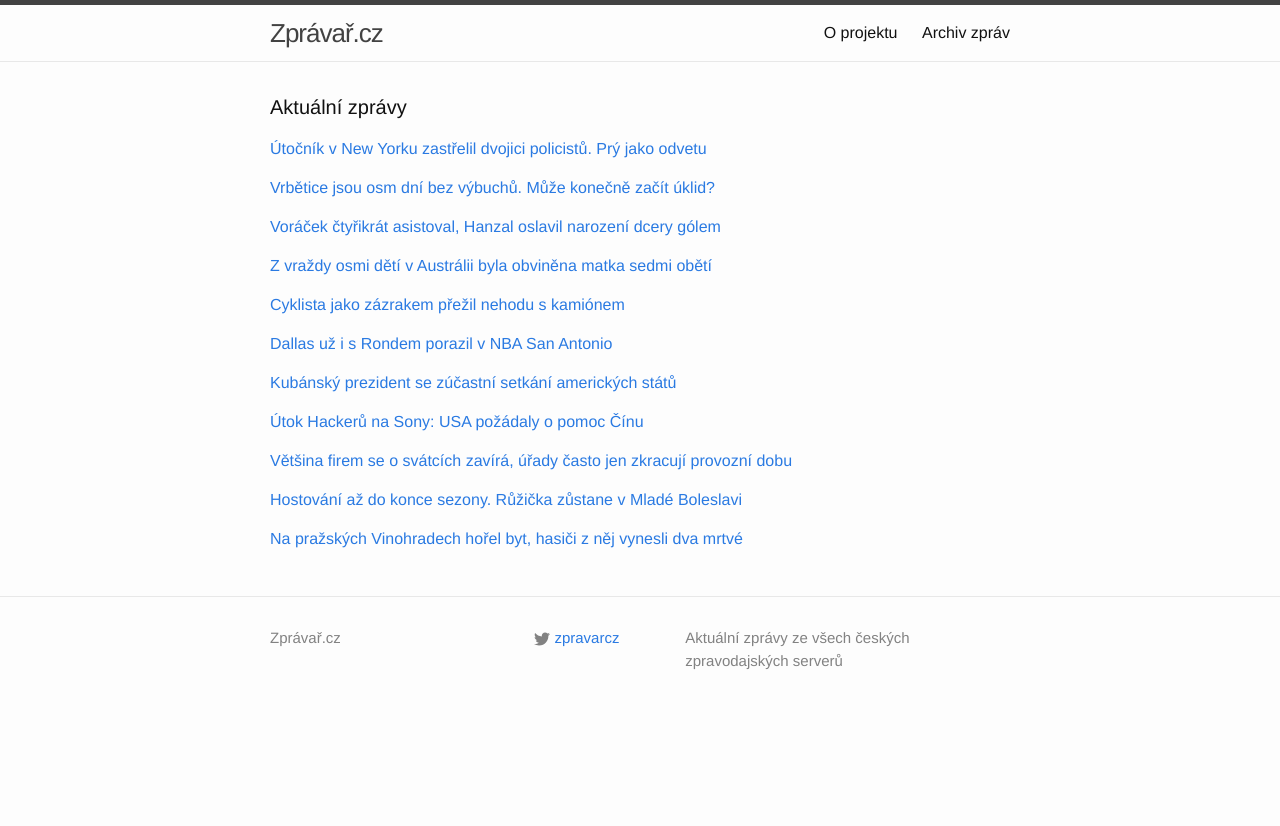
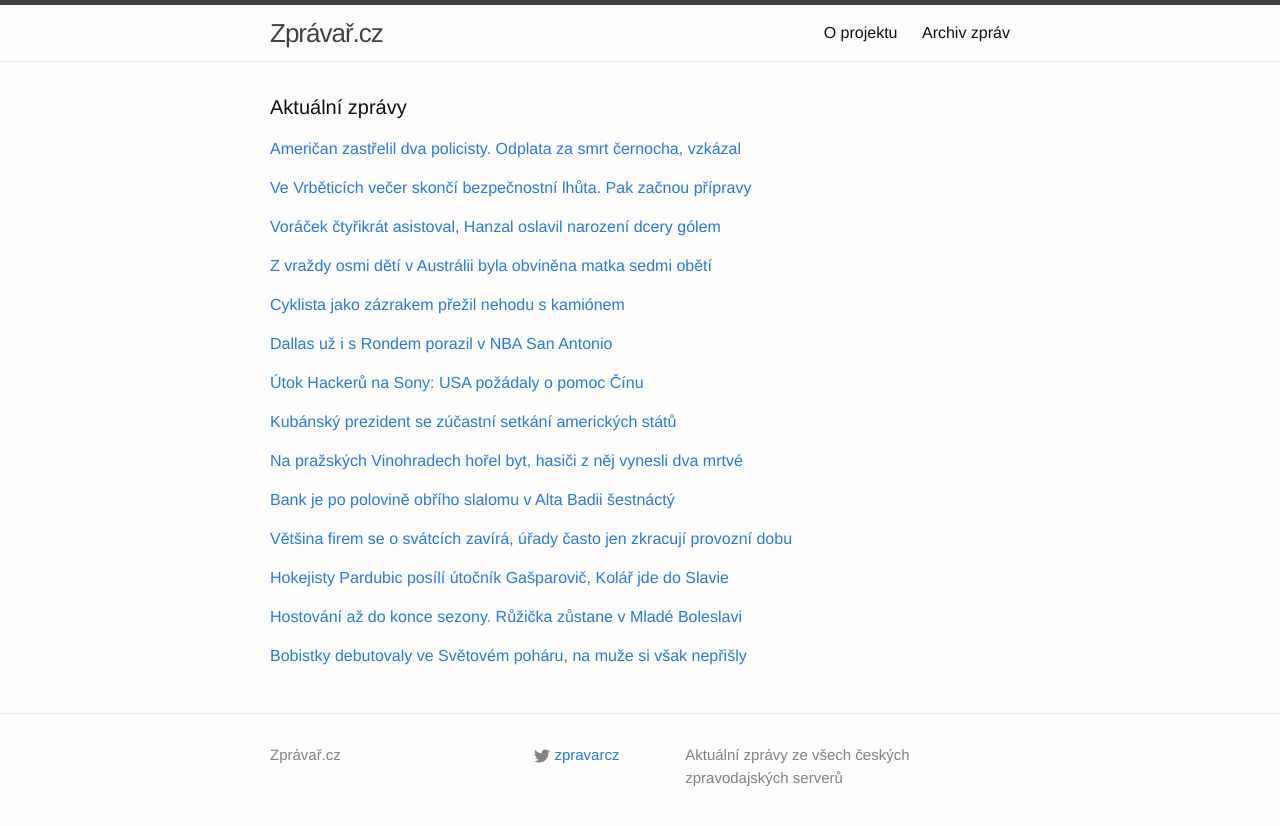
Before and after one commit to adliska/zpravar, a Jekyll site: the page built from index.html, in a window 1280 px wide. Shown: the top 826 px of the page. Built offline with Jekyll 4.4.1, drawn with Linux system fonts in a browser that asks for light colours.

Commit message:
zpravar news update

```diff
--- a/index.html
+++ b/index.html
@@ -5,9 +5,10 @@ layout: default
 <div class="home">
     <h1 class="page-heading">Aktuální zprávy</h1>
 
-<p><a href="javascript:;" onclick="toggle_visibility('zpravy0')">Útočník v New Yorku zastřelil dvojici policistů. Prý jako odvetu</a></p>
+<p><a href="javascript:;" onclick="toggle_visibility('zpravy0')">Američan zastřelil dva policisty. Odplata za smrt černocha, vzkázal</a></p>
 <div id="zpravy0" style="display:none">
 <ul>
+<li><a href=http://zpravy.idnes.cz/vrazda-policistu-new-york-dci-/zahranicni.aspx?c=A141221_105258_zahranicni_mlb>Američan zastřelil dva policisty. Odplata za smrt černocha, vzkázal - zpravy.idnes.cz</a></li>
 <li><a href=http://echo24.cz/a/w233F>Útočník v New Yorku zastřelil dvojici policistů. Prý jako odvetu - echo24.cz</a></li>
 <li><a href=http://www.lidovky.cz/utocnik-v-new-yorku-zastrelil-dvojici-policistu-pote-se-zabil-pbo-/zpravy-svet.aspx?c=A141221_094511_ln_zahranici_mmu>Muž v USA se mstil za zabité černochy, zastřelil dva policisty  - www.lidovky.cz</a></li>
 <li><a href=http://www.tyden.cz/rubriky/zahranici/amerika/utocnik-v-new-yorku-zastrelil-dva-policisty-a-pote-sam-sebe_327992.html>Útočník v New Yorku zastřelil dva policisty a poté sám sebe - www.tyden.cz</a></li>
@@ -18,9 +19,10 @@ layout: default
 <li><a href=http://www.novinky.cz/zahranicni/amerika/356962-utocnik-v-new-yorku-zastrelil-dvojici-policistu-a-nasledne-i-sebe.html>Útočník v New Yorku zastřelil dvojici policistů a následně i sebe - www.novinky.cz</a></li>
 <li><a href=http://www.ceskenoviny.cz/zpravy/zpravy/utocnik-v-new-yorku-zastrelil-dvojici-policistu-pote-se-zabil/1161330>Útočník v New Yorku zastřelil dvojici policistů, poté se zabil - www.ceskenoviny.cz</a></li>
 </ul>
-</div><p><a href="javascript:;" onclick="toggle_visibility('zpravy1')">Vrbětice jsou osm dní bez výbuchů. Může konečně začít úklid?</a></p>
+</div><p><a href="javascript:;" onclick="toggle_visibility('zpravy1')">Ve Vrběticích večer skončí bezpečnostní lhůta. Pak začnou přípravy</a></p>
 <div id="zpravy1" style="display:none">
 <ul>
+<li><a href=http://www.tyden.cz/rubriky/domaci/ve-vrbeticich-vecer-skonci-bezpecnostni-lhuta-pak-zacnou-pripravy_328005.html>Ve Vrběticích večer skončí bezpečnostní lhůta. Pak začnou přípravy - www.tyden.cz</a></li>
 <li><a href=http://zpravy.aktualne.cz/regiony/ve-vrbeticich-se-neozvaly-zadne-vybuchy/r~b71c1e8288ef11e49fc3002590604f2e/>Vrbětice jsou osm dní bez výbuchů. Může konečně začít úklid? - zpravy.aktualne.cz</a></li>
 <li><a href=http://www.novinky.cz/domaci/356968-ve-vrbeticich-uplyne-lhuta-ke-vstupu-do-arealu-pyrotechnici-se-budou-moci-vratit.html>Ve Vrběticích uplyne lhůta ke vstupu do areálu, pyrotechnici se budou moci vrátit - www.novinky.cz</a></li>
 <li><a href=http://www.denik.cz/z_domova/ve-vrbeticich-se-neozvaly-zadne-vybuchy-dnes-uplyne-lhuta-20141221.html>Ve Vrběticích se neozvaly žádné výbuchy, dnes uplyne lhůta - www.denik.cz</a></li>
@@ -66,41 +68,62 @@ layout: default
 <li><a href=http://www.denik.cz/ostatni_sport/dallas-uz-i-s-rondem-porazil-v-nba-san-antonio-20141221.html>Dallas už i s Rondem porazil v NBA San Antonio - www.denik.cz</a></li>
 <li><a href=http://www.sportovninoviny.cz/zpravy/dallas-uz-i-s-rondem-porazil-v-nba-san-antonio/1161367>Dallas už i s Rondem porazil v NBA San Antonio - www.sportovninoviny.cz</a></li>
 </ul>
-</div><p><a href="javascript:;" onclick="toggle_visibility('zpravy6')">Kubánský prezident se zúčastní setkání amerických států</a></p>
+</div><p><a href="javascript:;" onclick="toggle_visibility('zpravy6')">Útok Hackerů na Sony: USA požádaly o pomoc Čínu</a></p>
 <div id="zpravy6" style="display:none">
+<ul>
+<li><a href=http://zpravy.e15.cz/zahranicni/udalosti/utok-hackeru-na-sony-usa-pozadaly-o-pomoc-cinu-1147745>Útok Hackerů na Sony: USA požádaly o pomoc Čínu - zpravy.e15.cz</a></li>
+<li><a href=http://zahranicni.ihned.cz/c1-63286370-americane-kvuli-kybernetickemu-utoku-na-sony-pozadali-o-pomoc-cinu>Američané kvůli kybernetickému útoku na Sony požádali o pomoc Čínu - zahranicni.ihned.cz</a></li>
+<li><a href=http://www.ceskenoviny.cz/zpravy/zpravy/usa-kvuli-hackerskemu-utoku-pozadaly-cinu-o-pomoc/1161331>USA kvůli hackerskému útoku požádaly Čínu o pomoc - www.ceskenoviny.cz</a></li>
+<li><a href=http://www.ceskenoviny.cz/zpravy/zpravy/usa-pry-kvuli-hackerskemu-utoku-pozadaly-cinu-o-pomoc/1161331>USA prý kvůli hackerskému útoku požádaly Čínu o pomoc - www.ceskenoviny.cz</a></li>
+</ul>
+</div><p><a href="javascript:;" onclick="toggle_visibility('zpravy7')">Kubánský prezident se zúčastní setkání amerických států</a></p>
+<div id="zpravy7" style="display:none">
 <ul>
 <li><a href=http://www.tyden.cz/rubriky/zahranici/amerika/kubansky-prezident-se-zucastni-setkani-americkych-statu_327975.html>Kubánský prezident se zúčastní setkání amerických států - www.tyden.cz</a></li>
 <li><a href=http://www.tyden.cz/rubriky/zahranici/amerika/kubansky-prezident-se-poprve-zucastni-setkani-americkych-statu_327975.html>Kubánský prezident se poprvé zúčastní setkání amerických států - www.tyden.cz</a></li>
 <li><a href=http://www.rozhlas.cz/_zprava/kubansky-vudce-castro-si-ceni-obamovy-vstricnosti-na-ideologii-zeme-ale-nic-menit-nebude--1435291>Kubánský vůdce Castro si cení Obamovy vstřícnosti, na ideologii země ale nic měnit nebude - www.rozhlas.cz</a></li>
 <li><a href=http://www.rozhlas.cz/_zprava/usa-obnovuji-diplomaticke-vztahy-s-kubou-vudce-castro-si-ceni-obamovy-vstricnosti--1435291>USA obnovují diplomatické vztahy s Kubou, vůdce Castro si cení Obamovy vstřícnosti  - www.rozhlas.cz</a></li>
 </ul>
-</div><p><a href="javascript:;" onclick="toggle_visibility('zpravy7')">Útok Hackerů na Sony: USA požádaly o pomoc Čínu</a></p>
-<div id="zpravy7" style="display:none">
+</div><p><a href="javascript:;" onclick="toggle_visibility('zpravy8')">Na pražských Vinohradech hořel byt, hasiči z něj vynesli dva mrtvé</a></p>
+<div id="zpravy8" style="display:none">
 <ul>
-<li><a href=http://zpravy.e15.cz/zahranicni/udalosti/utok-hackeru-na-sony-usa-pozadaly-o-pomoc-cinu-1147745>Útok Hackerů na Sony: USA požádaly o pomoc Čínu - zpravy.e15.cz</a></li>
-<li><a href=http://zahranicni.ihned.cz/c1-63286370-americane-kvuli-kybernetickemu-utoku-na-sony-pozadali-o-pomoc-cinu>Američané kvůli kybernetickému útoku na Sony požádali o pomoc Čínu - zahranicni.ihned.cz</a></li>
-<li><a href=http://www.ceskenoviny.cz/zpravy/zpravy/usa-kvuli-hackerskemu-utoku-pozadaly-cinu-o-pomoc/1161331>USA kvůli hackerskému útoku požádaly Čínu o pomoc - www.ceskenoviny.cz</a></li>
-<li><a href=http://www.ceskenoviny.cz/zpravy/zpravy/usa-pry-kvuli-hackerskemu-utoku-pozadaly-cinu-o-pomoc/1161331>USA prý kvůli hackerskému útoku požádaly Čínu o pomoc - www.ceskenoviny.cz</a></li>
+<li><a href=http://praha.idnes.cz/pozar-bytu-praha-vinohrady-zemreli-dva-lide-fex-/praha-zpravy.aspx?c=A141221_103126_praha-zpravy_kol>Na pražských Vinohradech hořel byt, hasiči z něj vynesli dva mrtvé - praha.idnes.cz</a></li>
+<li><a href=http://www.ceskenoviny.cz/zpravy/zpravy/dva-lide-zemreli-v-rano-v-praze-pri-pozaru-bytu/1161356>Dva lidé zemřeli v ráno v Praze při požáru bytu - www.ceskenoviny.cz</a></li>
+<li><a href=http://www.novinky.cz/krimi/356965-pri-pozaru-prazskeho-bytu-zemreli-dva-lide.html>Při požáru pražského bytu zemřeli dva lidé - www.novinky.cz</a></li>
 </ul>
-</div><p><a href="javascript:;" onclick="toggle_visibility('zpravy8')">Většina firem se o svátcích zavírá, úřady často jen zkracují provozní dobu</a></p>
-<div id="zpravy8" style="display:none">
+</div><p><a href="javascript:;" onclick="toggle_visibility('zpravy9')">Bank je po polovině obřího slalomu v Alta Badii šestnáctý</a></p>
+<div id="zpravy9" style="display:none">
+<ul>
+<li><a href=http://sport.idnes.cz/ondrej-bank-obri-slalom-svetovy-pohar-alta-badia-lyzovani-pmv-/lyzovani.aspx?c=A141221_110400_lyzovani_ten>Bank je po polovině obřího slalomu v Alta Badii šestnáctý - sport.idnes.cz</a></li>
+<li><a href=http://www.denik.cz/zimni_sporty/utok-na-letosni-maximum-bank-je-v-alta-badii-zatim-sestnacty-20141221.html>Útok na letošní maximum. Bank je v Alta Badii zatím šestnáctý - www.denik.cz</a></li>
+<li><a href=http://www.sportovninoviny.cz/zpravy/bank-zajel-v-obrim-slalomu-v-alta-badii-v-1-kole-sestnacty-cas/1161389>Bank zajel v obřím slalomu v Alta Badii v 1. kole šestnáctý čas - www.sportovninoviny.cz</a></li>
+</ul>
+</div><p><a href="javascript:;" onclick="toggle_visibility('zpravy10')">Většina firem se o svátcích zavírá, úřady často jen zkracují provozní dobu</a></p>
+<div id="zpravy10" style="display:none">
 <ul>
 <li><a href=http://www.rozhlas.cz/_zprava/vetsina-firem-se-o-svatcich-zavira-urady-casto-jen-zkracuji-provozni-dobu--1435288>Většina firem se o svátcích zavírá, úřady často jen zkracují provozní dobu - www.rozhlas.cz</a></li>
 <li><a href=http://www.rozhlas.cz/_zprava/vetsina-firem-se-o-svatcich-zavira-urady-ale-casto-jen-zkrati-provozni-dobu--1435288>Většina firem se o svátcích zavírá, úřady často jen zkracují provozní dobu - www.rozhlas.cz</a></li>
 <li><a href=http://www.rozhlas.cz/_zprava/velke-firmy-narizuji-pracovnikum-vanocni-dovolene-urady-vetsinou-jen-zkrati-pracovni-dobu--1435288>Velké firmy nařizují pracovníkům vánoční dovolené, úřady většinou jen zkrátí pracovní dobu - www.rozhlas.cz</a></li>
 </ul>
-</div><p><a href="javascript:;" onclick="toggle_visibility('zpravy9')">Hostování až do konce sezony. Růžička zůstane v Mladé Boleslavi</a></p>
-<div id="zpravy9" style="display:none">
+</div><p><a href="javascript:;" onclick="toggle_visibility('zpravy11')">Hokejisty Pardubic posílí útočník Gašparovič, Kolář jde do Slavie</a></p>
+<div id="zpravy11" style="display:none">
+<ul>
+<li><a href=http://www.denik.cz/hokej/hokejisty-pardubic-posili-utocnik-gasparovic-kolar-jde-do-slavie-20141221.html>Hokejisty Pardubic posílí útočník Gašparovič, Kolář jde do Slavie - www.denik.cz</a></li>
+<li><a href=http://sport.aktualne.cz/zmeny-v-pardubicich-prichazi-gasparovic-odchazi-kolar/r~79fd00c088f911e4b98c002590604f2e/>Změny v Pardubicích: přichází Gašparovič, odchází Kolář - sport.aktualne.cz</a></li>
+<li><a href=http://hokej.idnes.cz/hkoej-pardubice-gasparovic-kolar-d4l-/hokej.aspx?c=A141221_103433_hokej_ten>Změny v hokejových Pardubicích: přichází Gašparovič, odchází Kolář - hokej.idnes.cz</a></li>
+</ul>
+</div><p><a href="javascript:;" onclick="toggle_visibility('zpravy12')">Hostování až do konce sezony. Růžička zůstane v Mladé Boleslavi</a></p>
+<div id="zpravy12" style="display:none">
 <ul>
 <li><a href=http://www.denik.cz/hokej/hostovani-az-do-konce-sezony-ruzicka-zustane-v-mlade-boleslavi-20141221.html>Hostování až do konce sezony. Růžička zůstane v Mladé Boleslavi - www.denik.cz</a></li>
 <li><a href=http://hokej.idnes.cz/martin-ruzicka-brankar-hokej-mlada-boleslav-hostovani-pardubice-p89-/hokej.aspx?c=A141221_090222_hokej_ten>Martin Růžička bude chytat za hokejovou Boleslav do konce sezony - hokej.idnes.cz</a></li>
 <li><a href=http://sport.aktualne.cz/golman-ruzicka-zustane-na-hostovani-v-mlade-boleslavi/r~e590bf4e88e411e4b6d20025900fea04/>Gólman Růžička zůstane na hostování v Mladé Boleslavi - sport.aktualne.cz</a></li>
 </ul>
-</div><p><a href="javascript:;" onclick="toggle_visibility('zpravy10')">Na pražských Vinohradech hořel byt, hasiči z něj vynesli dva mrtvé</a></p>
-<div id="zpravy10" style="display:none">
+</div><p><a href="javascript:;" onclick="toggle_visibility('zpravy13')">Bobistky debutovaly ve Světovém poháru, na muže si však nepřišly</a></p>
+<div id="zpravy13" style="display:none">
 <ul>
-<li><a href=http://praha.idnes.cz/pozar-bytu-praha-vinohrady-zemreli-dva-lide-fex-/praha-zpravy.aspx?c=A141221_103126_praha-zpravy_kol>Na pražských Vinohradech hořel byt, hasiči z něj vynesli dva mrtvé - praha.idnes.cz</a></li>
-<li><a href=http://www.ceskenoviny.cz/zpravy/zpravy/dva-lide-zemreli-v-rano-v-praze-pri-pozaru-bytu/1161356>Dva lidé zemřeli v ráno v Praze při požáru bytu - www.ceskenoviny.cz</a></li>
-<li><a href=http://www.novinky.cz/krimi/356965-pri-pozaru-prazskeho-bytu-zemreli-dva-lide.html>Při požáru pražského bytu zemřeli dva lidé - www.novinky.cz</a></li>
+<li><a href=http://sport.idnes.cz/sp-v-jizde-na-bobech-v-calgary-kanada-d6w-/sporty.aspx?c=A141221_111055_sporty_ten>Bobistky debutovaly ve Světovém poháru, na muže si však nepřišly - sport.idnes.cz</a></li>
+<li><a href=http://www.tyden.cz/rubriky/sport/ostatni-sporty/zeny-v-bobech-zadny-problem-na-muze-ovsem-nestacily_328004.html>Ženy nestačily na muže: bobistky skončily mezi posledními - www.tyden.cz</a></li>
+<li><a href=http://www.denik.cz/zimni_sporty/historicka-premiera-bobistky-jely-zavod-s-muzi-skoncily-na-chvostu-20141221.html>Historická premiéra: Bobistky jely závod s muži, skončily na chvostu - www.denik.cz</a></li>
 </ul>
 </div></div>
```
